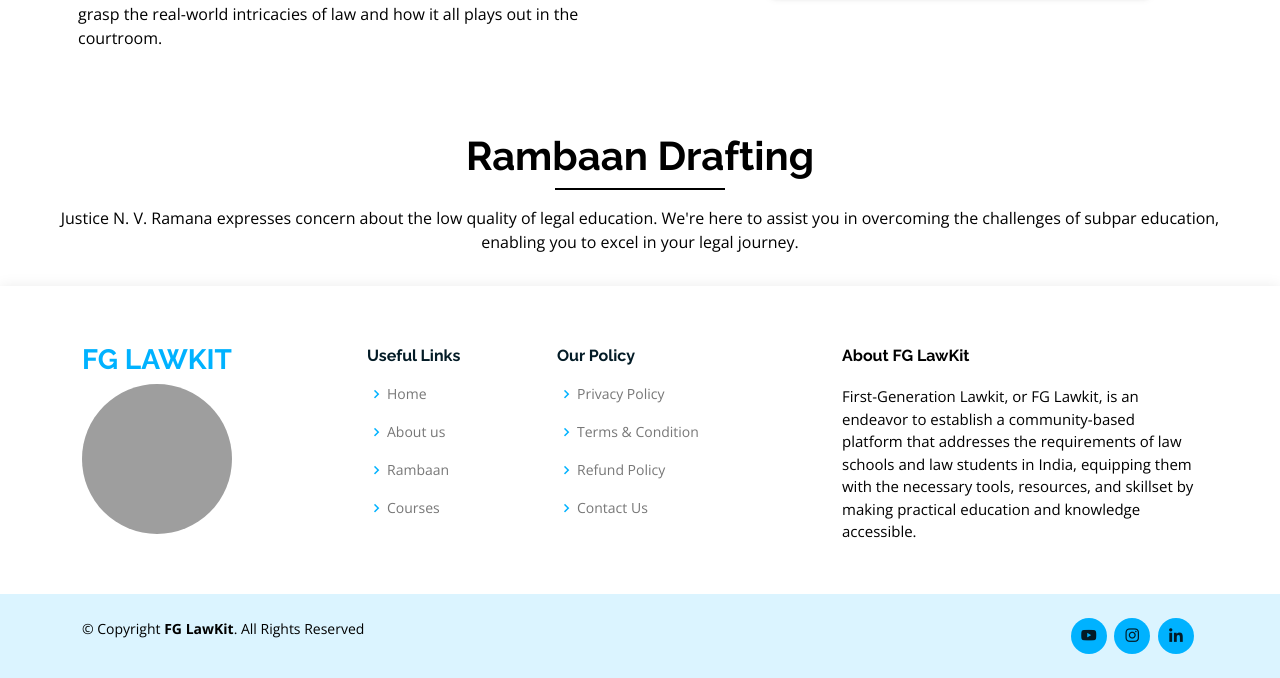
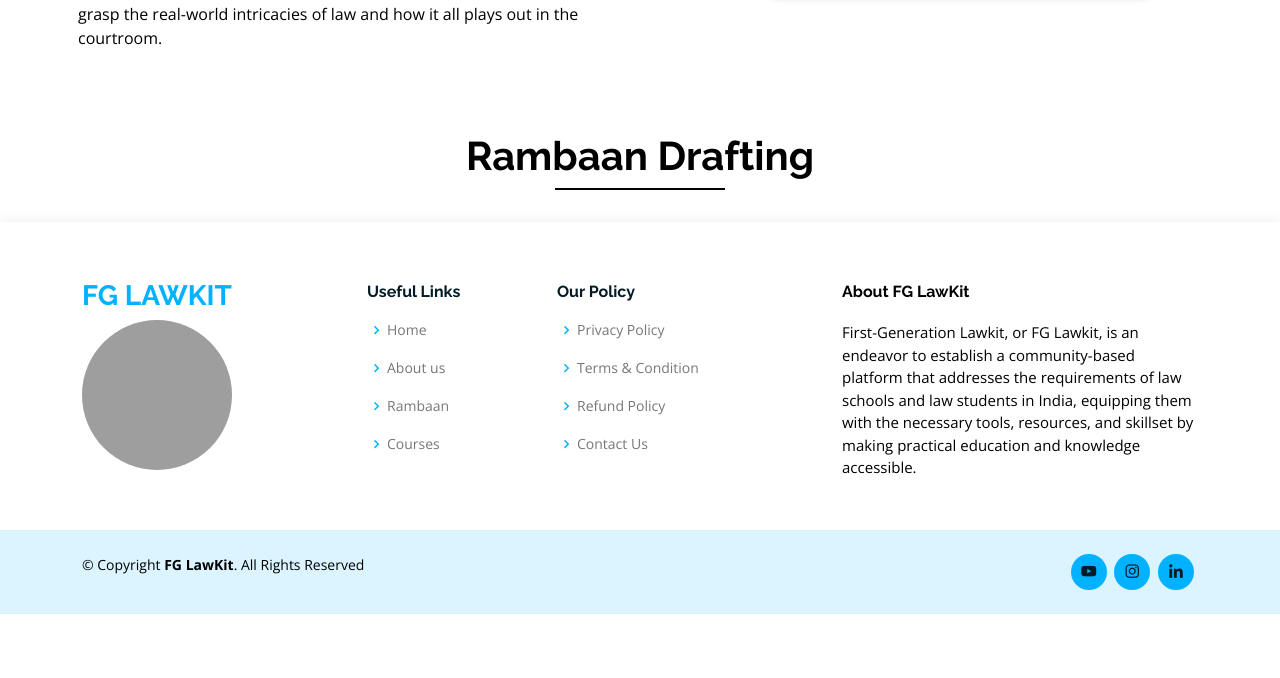
Before and after one commit to backendfglawkit/fglawkit1.1, a Flask app: page /rambaan_home in a window 1280 px wide. Shown: the part 707-1385 px from the top of the page. After the commit the page ends 1321 px from the top, so only its background shows below. Run offline with Flask 2, Linux system fonts and the light colour scheme; data that the repository does not hold is empty; some libraries are stand-ins or nearby versions; grey boxes are pictures that could not be loaded.

Commit message:
Update rambaan.html

```diff
--- a/fg_lawkit/templates/rambaan.html
+++ b/fg_lawkit/templates/rambaan.html
@@ -76,7 +76,7 @@
       <h1 class="text-center"><b>Rambaan Drafting</b></h1>
       <p class="mx-auto text-center"
     style="height: 2.3px; width: 35vw; max-width: 170px; background-color: black; transform: translateX(0%);"></p>
-    <p class="text-center">Justice N. V. Ramana expresses concern about the low quality of legal education. We're here to assist you in overcoming the challenges of subpar education, enabling you to excel in your legal journey.</p>
+
   </div>
   </div>
 
```
